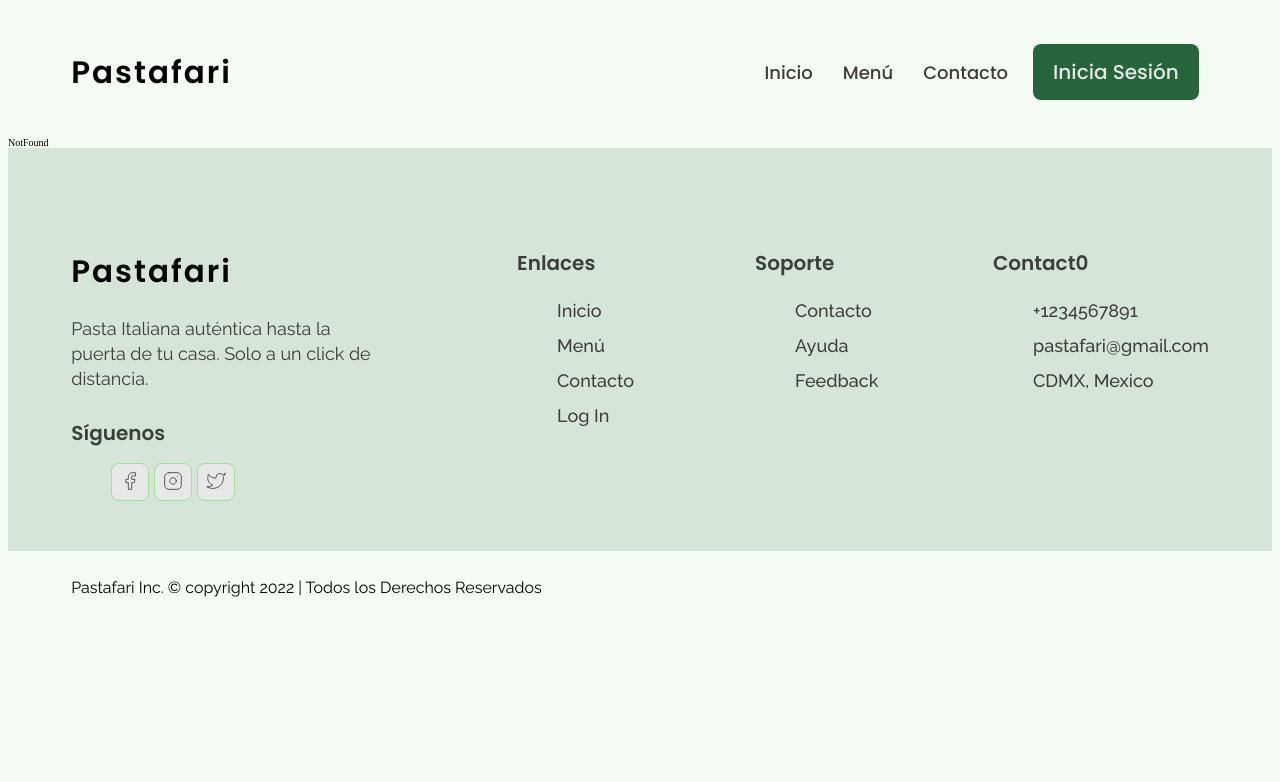
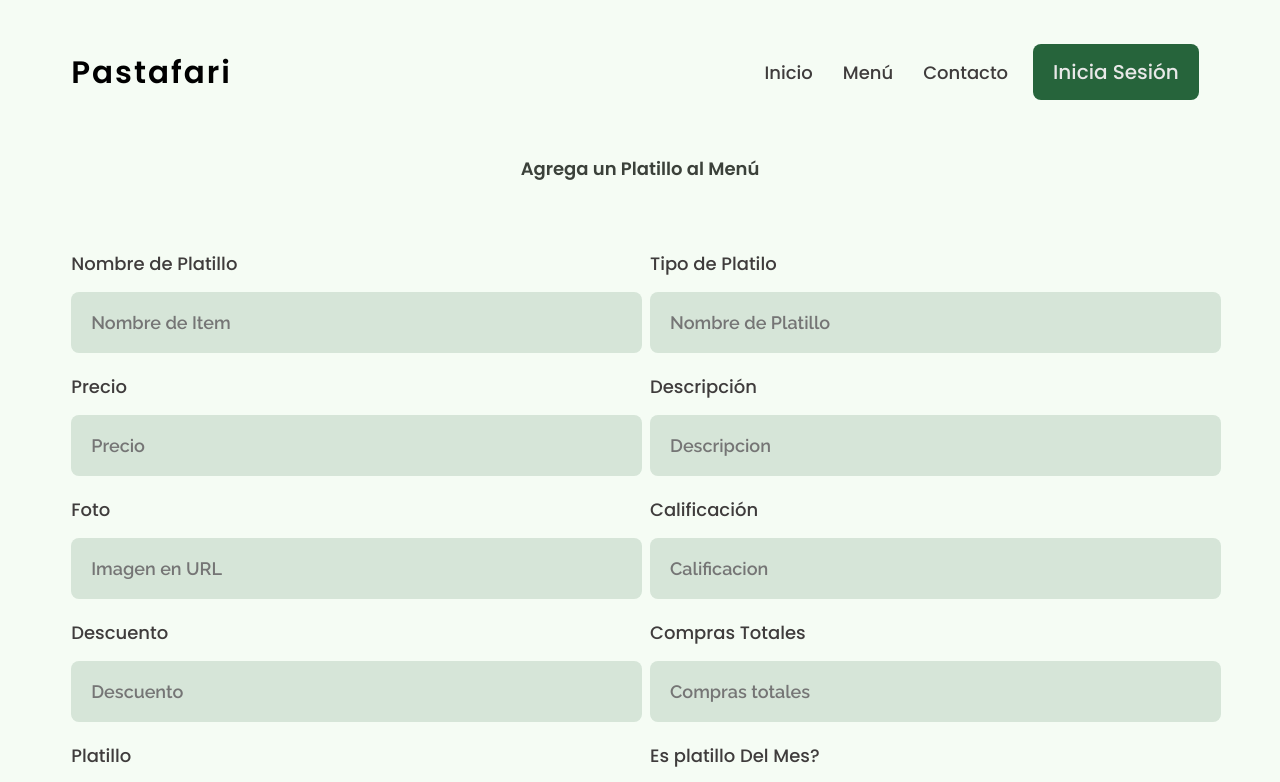
Before and after one commit to G-Linares/grupo_2_Pastafari, a React (Create React App) app in the folder client/: page /createItem in a window 1280 px wide. Shown: the top 782 px of the page. Built offline with nearby package versions, Linux system fonts and the light colour scheme.

Commit message:
Creo form para meter un nuevo item, ya funciona, igual ya inclui algunas validaciones con Yup, pero no se como va a quedar la BD entonces no me enfoco ahi, ahora voy a descripcion del item

```diff
--- a/client/package.json
+++ b/client/package.json
@@ -7,12 +7,14 @@
     "@testing-library/react": "^12.1.4",
     "@testing-library/user-event": "^13.5.0",
     "axios": "^0.26.1",
+    "formik": "^2.2.9",
     "react": "^17.0.2",
     "react-dom": "^17.0.2",
     "react-icons": "^4.3.1",
     "react-router-dom": "^5.2.0",
     "react-scripts": "^5.0.0",
-    "web-vitals": "^2.1.4"
+    "web-vitals": "^2.1.4",
+    "yup": "^0.32.11"
   },
   "scripts": {
     "start": "react-scripts start",
--- a/client/public/CSS/components.css
+++ b/client/public/CSS/components.css
@@ -321,6 +321,12 @@
 	margin-top: 0.5rem;
 	color: var(--black-2);
 }
+.form__group span{
+	font-size: 1.4rem;
+	font-family: Raleway;
+	font-weight: 600;
+	color: red;
+}
 .form__group textarea {
 	resize: vertical;
 }
@@ -349,10 +355,21 @@
 	}
 	.form__group input,
 	.form__group textarea,
-	.form__group select {
+	.form__group select,
+	.form__group span {
 		font-size: 1.8rem;
 		padding: 2rem;
 		margin-top: 1.5rem;
 	}
+	.form__title__create{
+		font-size: 3.6rem;
+	}
 }
+.form__title__create{
+	text-align: center;
+	font-size: 1.8rem;
+	color: var(--black-1);
+	font-weight: 600;
+}
+
  /* termina form de contactos */
--- a/client/public/CSS/home.css
+++ b/client/public/CSS/home.css
@@ -208,6 +208,10 @@
   padding: 0.5rem;
   border-radius: 8px;
   gap: 0.5rem;
+  cursor: pointer;
+}
+.dishGrid__item:hover {
+  box-shadow: 0 0 11px rgba(33,33,33,.2);
 }
 .dishGrid__item__img {
   flex: 4;
--- a/client/public/CSS/menu.css
+++ b/client/public/CSS/menu.css
@@ -43,6 +43,10 @@
 	background-color: var(--lightGreen-1);
 	padding: 1.5rem;
 	border-radius: 12px;
+	cursor: pointer;
+}
+.ourSpecialsMenu__item:hover {
+	box-shadow: 0 0 11px rgba(33,33,33,.2);
 }
 .ourSpecialsMenu__item__img,
 .ourSpecialsMenu__item__info {
--- /dev/null
+++ b/client/src/Components/Admin/CreateItem.js
@@ -0,0 +1,155 @@
+import React from "react";
+import { Formik, Form, Field, ErrorMessage } from "formik";
+import * as Yup from "yup";
+import axios from "axios";
+
+const url = "http://localhost:3001/"
+
+const CreateItem = () => {
+  const initialValues = {
+    item: "",
+    type: "",
+    price: "",
+    description: "",
+    image: "",
+    score: "",
+    discount: "",
+    boughts: "",
+    dish: "",
+    isTopPlate: "",
+  };
+
+  const validationSchema = Yup.object().shape({
+    item: Yup.string().required("Nombre obligatorio"),
+    type: Yup.string().required("Tipo obligatorio"),
+    price: Yup.string().required("Precio obligatorio"),
+    description: Yup.string().required("Descripción obligatoria"),
+    image: Yup.string().required("Imagen obligatoria"),
+    score: Yup.string().required("Calificación obligatoria"),
+    discount: Yup.string().required("Descuento Obligatorio"),
+    boughts: Yup.string().required("Compras Obligatorias"),
+    dish: Yup.string().required("Nombre Obligatorio"),
+    isTopPlate: Yup.string().required("Información Obligatoria"),
+  });
+
+  const onSubmit = (data) => {
+      axios.post(`${url}menu`, data).then((response) => {
+          console.log("funciono");
+      })
+  };
+
+  return (
+    <>
+      <div className="container">
+        <h3 className="form__title__create">Agrega un Platillo al Menú</h3>
+        <Formik
+          initialValues={initialValues}
+          onSubmit={onSubmit}
+          validationSchema={validationSchema}
+        >
+          <div className="form__wrapper">
+            <Form>
+              <div className="form__group">
+                <label>Nombre de Platillo</label>
+                <ErrorMessage name="item" component="span"/>
+                <Field
+                  id="inputCreatePost"
+                  name="item"
+                  placeholder="Nombre de Item"
+                />
+              </div>
+              <div className="form__group">
+                <label>Tipo de Platilo</label>
+                <ErrorMessage name="type" component="span"/>
+                <Field
+                  id="inputCreatePost"
+                  name="type"
+                  placeholder="Nombre de Platillo"
+                />
+              </div>
+              <div className="form__group">
+                <label>Precio</label>
+                <ErrorMessage name="price" component="span"/>
+                <Field
+                  id="inputCreatePost"
+                  name="price"
+                  placeholder="Precio"
+                />
+              </div>
+              <div className="form__group">
+                <label>Descripción</label>
+                <ErrorMessage name="description" component="span"/>
+                <Field
+                  id="inputCreatePost"
+                  name="description"
+                  placeholder="Descripcion"
+                />
+              </div>
+              <div className="form__group">
+                <label>Foto</label>
+                <ErrorMessage name="image" component="span"/>
+                <Field
+                  id="inputCreatePost"
+                  name="image"
+                  placeholder="Imagen en URL"
+                />
+              </div>
+              <div className="form__group">
+                <label>Calificación</label>
+                <ErrorMessage name="score" component="span"/>
+                <Field
+                  id="inputCreatePost"
+                  name="score"
+                  placeholder="Calificacion"
+                />
+              </div>
+              <div className="form__group">
+                <label>Descuento</label>
+                <ErrorMessage name="discount" component="span"/>
+                <Field
+                  id="inputCreatePost"
+                  name="discount"
+                  placeholder="Descuento"
+                />
+              </div>
+              <div className="form__group">
+                <label>Compras Totales</label>
+                <ErrorMessage name="boughts" component="span"/>
+                <Field
+                  id="inputCreatePost"
+                  name="boughts"
+                  placeholder="Compras totales"
+                />
+              </div>
+              <div className="form__group">
+                <label>Platillo</label>
+                <ErrorMessage name="dish" component="span"/>
+                <Field
+                  id="inputCreatePost"
+                  name="dish"
+                  placeholder="Nombre de Platillo"
+                />
+              </div>
+              <div className="form__group">
+                <label>Es platillo Del Mes?</label>
+                <ErrorMessage name="isTopPlate" component="span"/>
+                <Field
+                  id="inputCreatePost"
+                  name="isTopPlate"
+                  placeholder="Platillo del mes"
+                />
+              </div>
+
+              <button type="submit" className="btn primary-btn">
+                {" "}
+                Crear Item
+              </button>
+            </Form>
+          </div>
+        </Formik>
+      </div>
+    </>
+  );
+};
+
+export default CreateItem;
--- a/client/src/Components/Shared/Navbar.js
+++ b/client/src/Components/Shared/Navbar.js
@@ -5,6 +5,7 @@ import Contact from "../Contact/Contact";
 import Menu from "../Menu/Menu";
 import Login from "../Login/Login";
 import NotFound from "../NotFound";
+import CreateItem from "../Admin/CreateItem";
 
 const Navbar = () => {
   return (
@@ -95,6 +96,9 @@ const Navbar = () => {
             <Route exact path="/login">
                 <Login />
             </Route>
+            <Route exact path="/createItem">
+                <CreateItem />
+            </Route>
             <Route component={NotFound} />
 
       </Switch>
```
Also changed, not shown: 1 other file (tests, documents, lock files or other folders).
